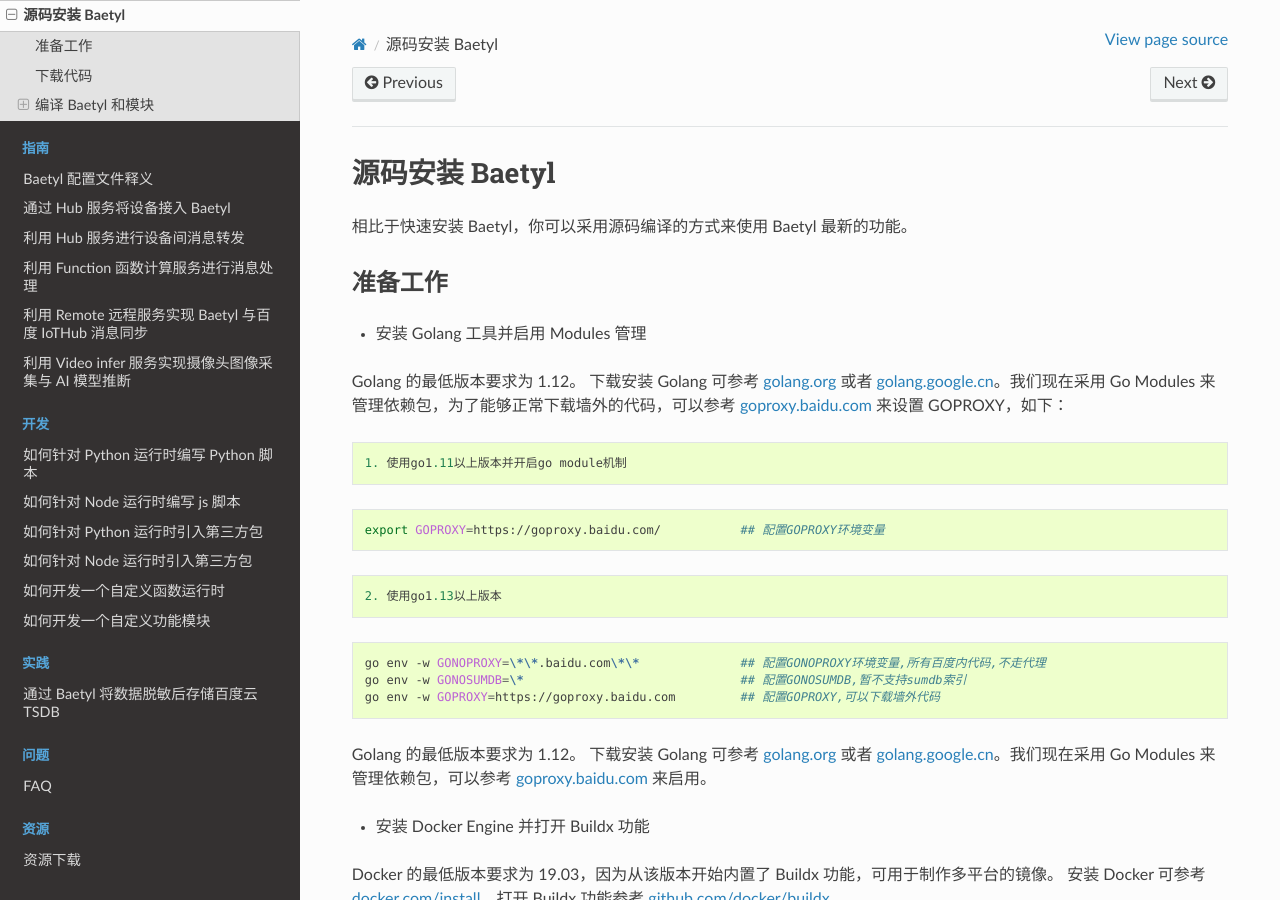
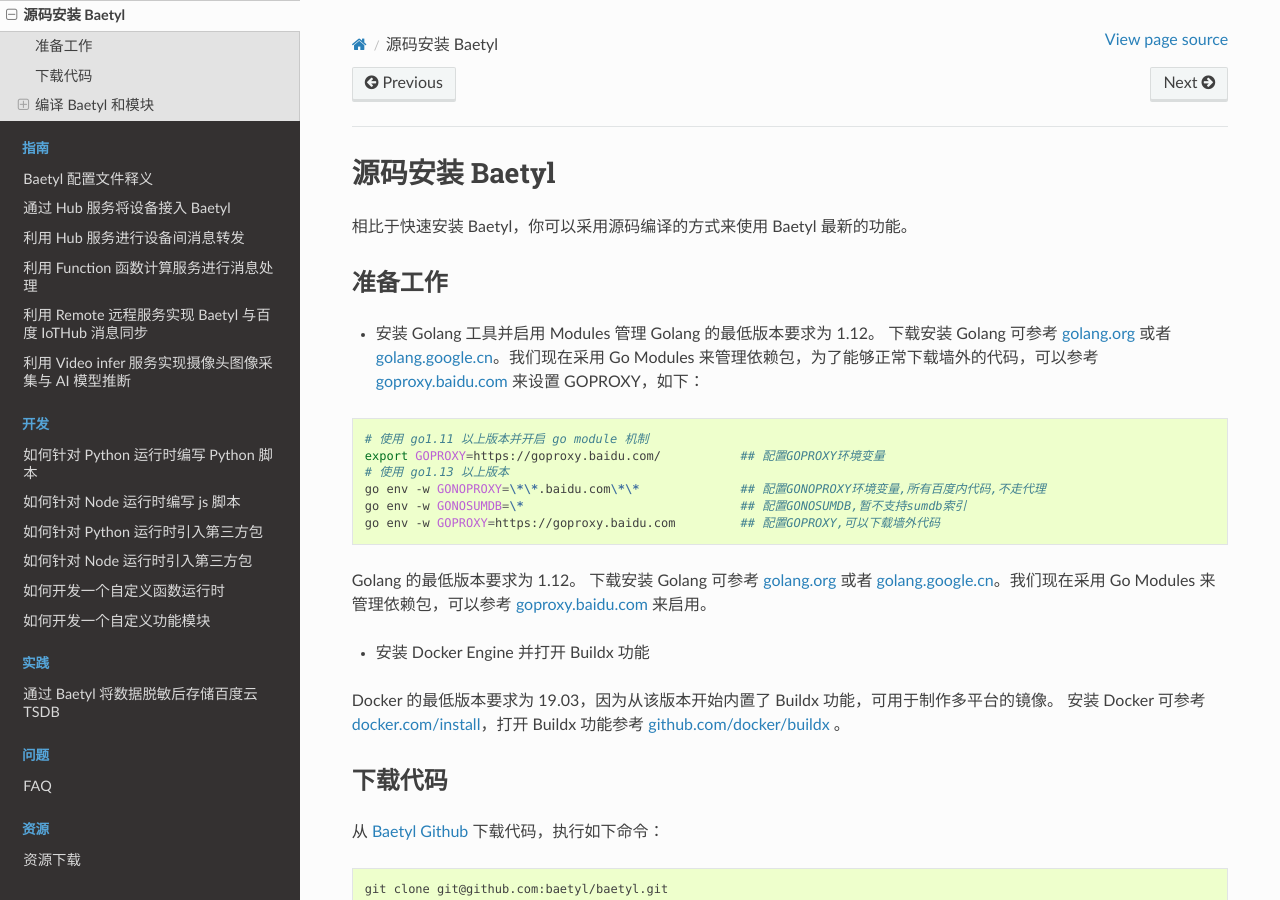
Before and after one commit to baetyl/baetyl-docs-cn, a Sphinx documentation site: the page built from docs/install/Install-from-source.md, in a window 1280 px wide and 900 px high. Built offline with Sphinx 7.4.7 and the Read the Docs theme 2.0.0, drawn with Linux system fonts in a browser that asks for light colours.

Commit message:
Update Install-from-source.md

````diff
--- a/docs/install/Install-from-source.md
+++ b/docs/install/Install-from-source.md
@@ -5,18 +5,12 @@
 ## 准备工作
 
 - 安装 Golang 工具并启用 Modules 管理
-
 Golang 的最低版本要求为 1.12。 下载安装 Golang 可参考 [golang.org](https://golang.org/dl/) 或者 [golang.google.cn](https://golang.google.cn/dl/)。我们现在采用 Go Modules 来管理依赖包，为了能够正常下载墙外的代码，可以参考 [goproxy.baidu.com](https://goproxy.baidu.com/) 来设置 GOPROXY，如下：
 
-    1. 使用go1.11以上版本并开启go module机制
-
 ```shell
+# 使用 go1.11 以上版本并开启 go module 机制
 export GOPROXY=https://goproxy.baidu.com/           ## 配置GOPROXY环境变量
-```
-
-    2. 使用go1.13以上版本
-
-```shell
+# 使用 go1.13 以上版本
 go env -w GONOPROXY=\*\*.baidu.com\*\*              ## 配置GONOPROXY环境变量,所有百度内代码,不走代理
 go env -w GONOSUMDB=\*                              ## 配置GONOSUMDB,暂不支持sumdb索引
 go env -w GOPROXY=https://goproxy.baidu.com         ## 配置GOPROXY,可以下载墙外代码
````
